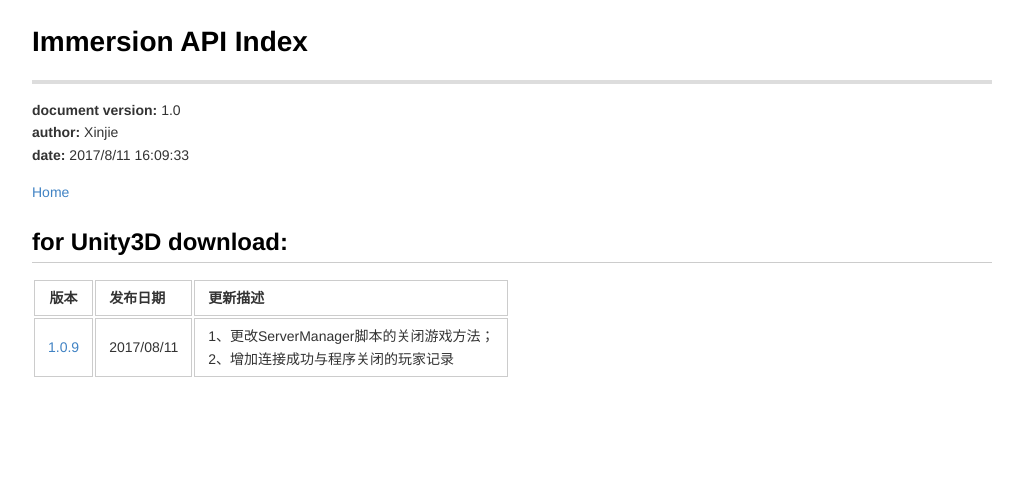
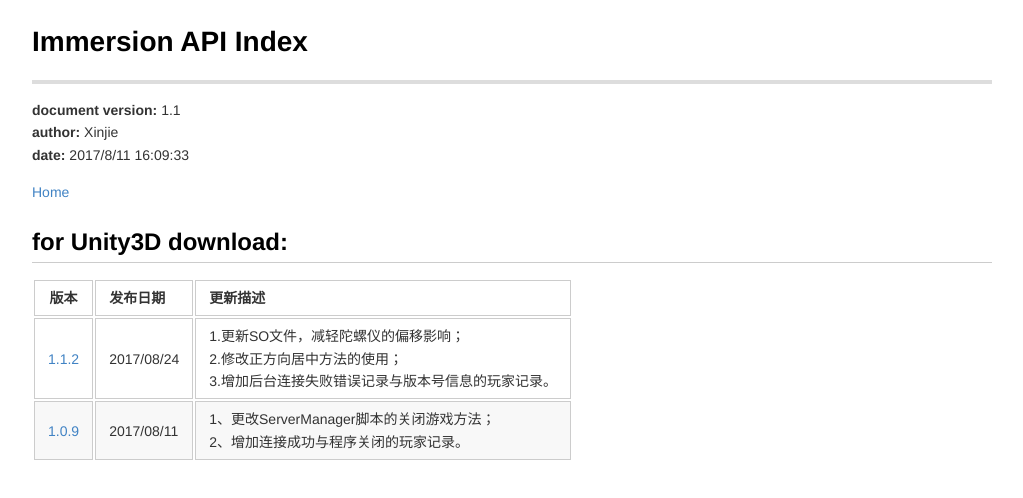
Before and after one commit to imvr/imvr.github.io, a plain HTML site: page Unity-SDK-KidsVR2.html in a window 1280 px wide. Shown: the whole page, without its empty margins (128-1151 px from the left). Drawn offline with Linux system fonts and the light colour scheme.

Commit message:
update KidsVR SDK

```diff
--- a/Unity-SDK-KidsVR2.html
+++ b/Unity-SDK-KidsVR2.html
@@ -293,7 +293,7 @@ img {
 <body>
 <h1>Immersion API Index</h1>
 <hr />
-<p><strong>document version:</strong>	1.0<br />
+<p><strong>document version:</strong>	1.1<br />
 <strong>author:</strong> Xinjie<br />
 <strong>date:</strong> 2017/8/11 16:09:33 </p>
 <p><a href="index.html" title="Home">Home</a></p>
@@ -308,9 +308,14 @@ img {
 </thead>
 <tbody>
 <tr>
+	<td align="center"><a href="attachment/KidsVR2/RKOculusSDK_V1.1.2.zip">1.1.2</a></td>
+	<td align="left">2017/08/24</td>
+	<td align="left">1.更新SO文件，减轻陀螺仪的偏移影响；<br/>2.修改正方向居中方法的使用；<br/>3.增加后台连接失败错误记录与版本号信息的玩家记录。</td>
+</tr>
+<tr>
 	<td align="center"><a href="attachment/KidsVR2/RKOculusSDK_V1.0.9.zip">1.0.9</a></td>
 	<td align="left">2017/08/11</td>
-	<td align="left">1、更改ServerManager脚本的关闭游戏方法；<br/>2、增加连接成功与程序关闭的玩家记录</td>
+	<td align="left">1、更改ServerManager脚本的关闭游戏方法；<br/>2、增加连接成功与程序关闭的玩家记录。</td>
 </tr>
 </tbody>
 </table>
```
Also changed, not shown: 2 other files.
